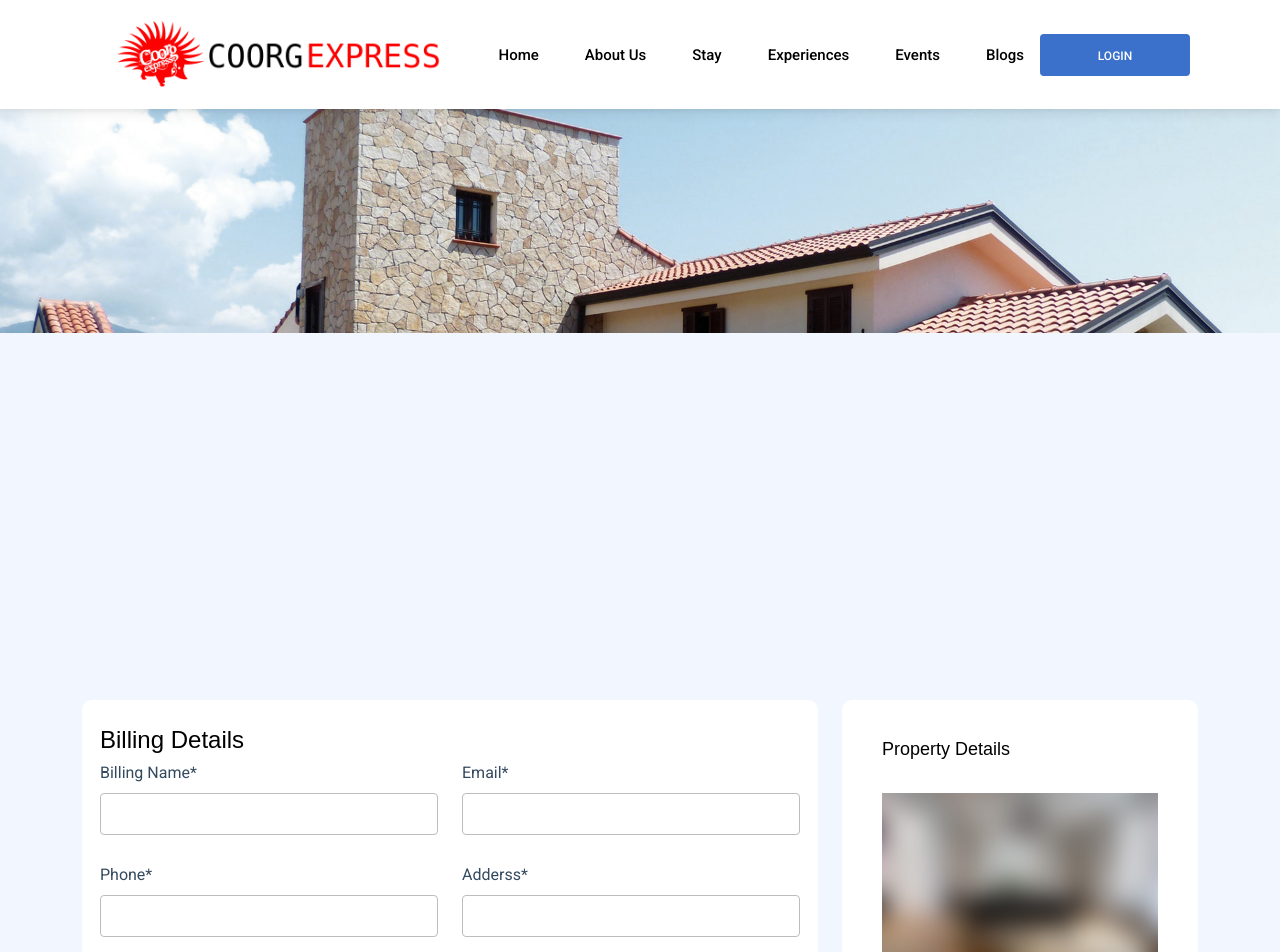
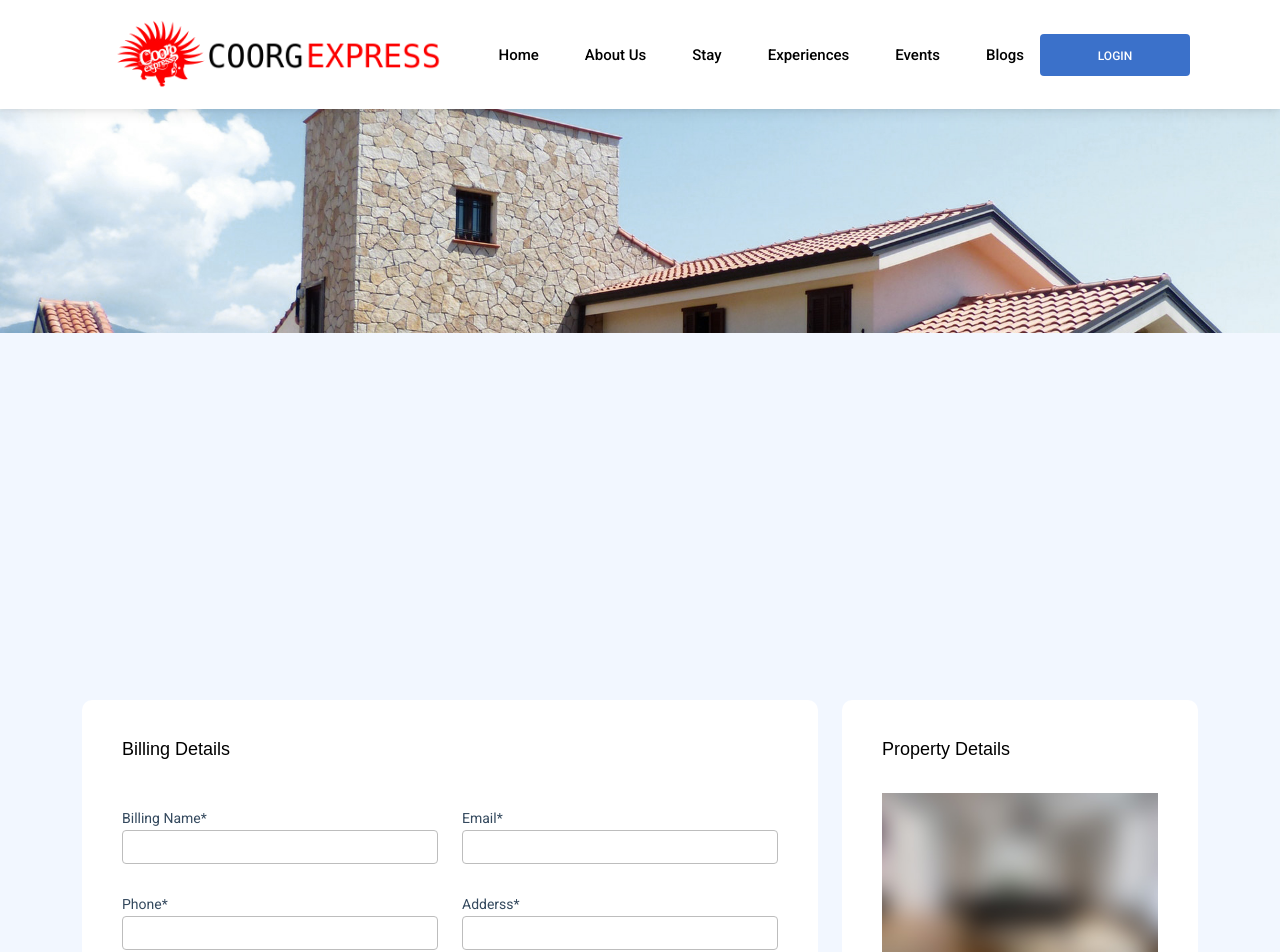
Before and after one commit to athulyasurendran01/coorgexpress, a React (Create React App) app: page /booking in a window 1280 px wide. Shown: the top 952 px of the page. Built offline with nearby package versions, Linux system fonts and the light colour scheme; no server answers.

Commit message:
booking page changes

```diff
--- a/src/Components/Booking/Booking.css
+++ b/src/Components/Booking/Booking.css
@@ -11,16 +11,73 @@
 label {
     line-height: 1;
     font-weight: 400;
-    font-size: 16px;
+    font-size: 14px;
     color: #34495e;
     margin-bottom: 12px;
+}
+.booking-div .form-box {
+    position: relative;
+    top: 0px;
+    padding: 40px;
 }
 label {
     display: inline-block;
     max-width: 100%;
     margin-bottom: 5px;
-    font-weight: 700;
+    font-weight: 400;
 }
+.form-box .form-group .form-control {
+    margin-bottom: 0;
+}
+select, .form-control, textarea.form-control {
+    font-family: 'Poppins', sans-serif;
+    background-color: #f8f8f8;
+    border: 1px solid #eeeeee;
+    font-size: 14px;
+    color: #aaaaaa;
+    line-height: 42px;
+    height: 42px;
+    margin-bottom: 0;
+    box-shadow: none;
+    -moz-box-shadow: none;
+    -webkit-box-shadow: none;
+    padding: 0 18px;
+    -webkit-border-radius: 3px;
+    -moz-border-radius: 3px;
+    border-radius: 3px;
+}
+.form-control {
+    display: block;
+    width: 100%;
+    padding: 0.375rem 0.75rem;
+    font-size: 1rem;
+    font-weight: 400;
+    line-height: 1.6;
+    color: #4f4f4f;
+    background-color: #f7f7f7;
+    background-clip: padding-box;
+    border: 1px solid #e8e8e8;
+    appearance: none;
+    border-radius: 0.25rem;
+    transition: all .2s linear;
+    height: 46px;
+}
+button, input, select, textarea {
+    font-family: inherit;
+    font-size: inherit;
+    line-height: inherit;
+}
+input {
+    line-height: normal;
+}
+button, input, optgroup, select, textarea {
+    margin: 0;
+    font: inherit;
+    color: inherit;
+}
+
+
+
 .form-box .form-group .form-control {
     margin-bottom: 0;
 }
--- a/src/Components/Booking/Booking.js
+++ b/src/Components/Booking/Booking.js
@@ -1,5 +1,6 @@
 import Banner from "../Common/Banner"
 import PropertyImage from "../../assets/images/property/property_image.jpg"
+import "./Booking.css"
 
 function Booking (){
     return(
```
